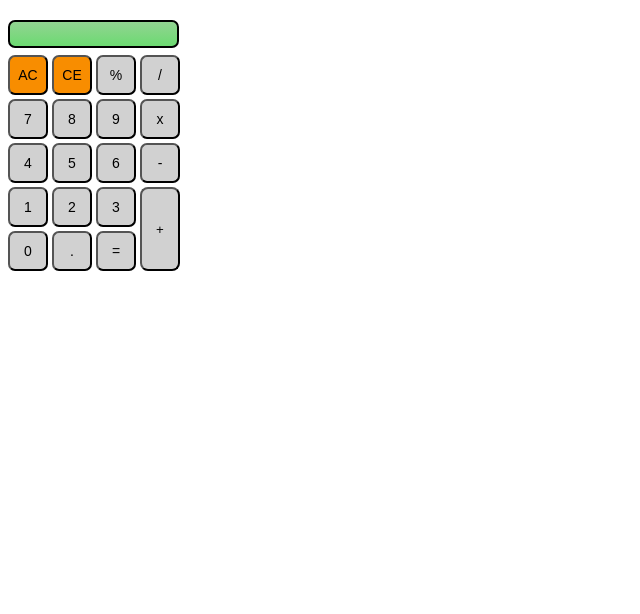
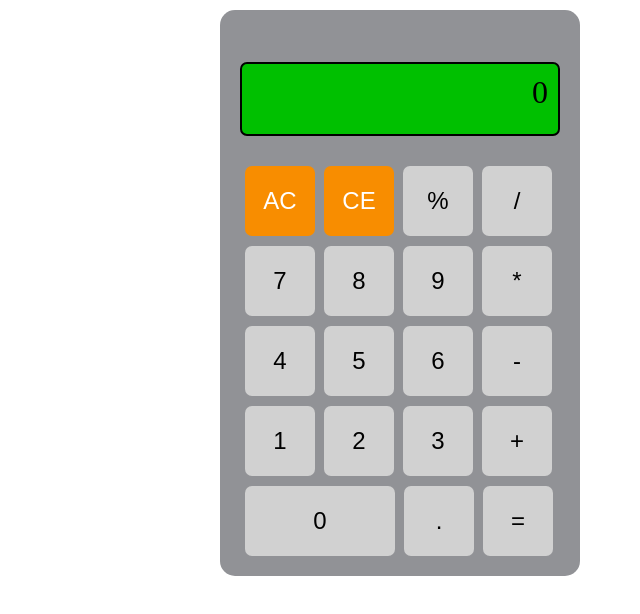
Before and after one commit to Kaiper09/Electron, an Electron app: page janelas/calc.html in a window 800 px wide. Shown: the whole page, without its empty margins (0-640 px from the left). Drawn offline with Linux system fonts and the light colour scheme.

Commit message:
Add files via upload

```diff
--- a/janelas/calc.css
+++ b/janelas/calc.css
@@ -1,42 +1,73 @@
-#btnCAL{
-    margin-top: -13px;
+#calcFundo {
+    background-color: #919296;
+    padding: 20px;
+    border-radius: 15px;
+    width: 320px;
+    margin: 100px auto;
+    margin-top: 10px;
 }
 
-#display{
-    margin-top: 20px;
+
+#display {
     border: 2px solid black;
-    width: 161px;
-    height: 18px;
     border-radius: 7px;
-    padding: 3px;
+    background-color: rgb(0, 192, 0);
+    height: 50px;
+    font-size: 32px;
     text-align: right;
-    background: linear-gradient(180deg, rgb(146, 212, 146), rgb(108, 218, 113));
+    padding: 10px;
+    color: rgb(0, 0, 0);
+    margin-bottom: 20px;
 }
 
-.botaogrande{
-    width: 40px;
-    height: 40px;
-    background-color: rgb(209, 209, 209);
-    font-size: 14px;
-    margin-top: 4px;
+.botaogrande {
+    width: 70px;
+    height: 70px;
+    font-size: 24px;
     border-radius: 7px;
+    border: none;
+    background-color: #d1d1d1;
+    transition:0.3s;
+    margin-top: 10px;
+    margin-left: 5px;
 }
 
-#botaomais{
-    width: 40px;
-    height: 84px;
-    position: absolute;
-    margin-left: 4px;
-    background-color: rgb(209, 209, 209);
-    margin-top: 4px;
-    border-radius: 8px;
+.botaogrande:hover {
+    background-color: rgb(192, 192, 192);
 }
 
-.ACCE{
+
+.ACCE {
     background-color: rgb(248, 141, 0);
-    width: 40px;
-    height: 40px;
-    font-size: 14px;
-    margin-top: 4px;
+    color: white;
+    width: 70px;
+    height: 70px;
+    font-size: 24px;
     border-radius: 7px;
+    border: none;
+    margin-left: 5px;
 }
+
+#botaozero {
+    width: 70px;
+    height: 70px;
+    font-size: 24px;
+    border-radius: 7px;
+    border: none;
+    cursor: pointer;
+    background-color: #d1d1d1;
+    transition:0.3s;
+    width: 150px;
+    margin-left: 5px;
+
+}
+
+#botaozero:hover{
+    transition:0.3s;
+    background-color: rgb(192, 192, 192);
+}
+
+.ACCE:hover {
+    transition:0.3s;
+    background-color: rgb(207, 125, 18);
+}
--- a/janelas/calc.html
+++ b/janelas/calc.html
@@ -1,18 +1,16 @@
 <!DOCTYPE html>
 <html lang="pt-br">
-
 <head>
     <meta charset="UTF-8">
     <meta name="viewport" content="width=device-width, initial-scale=1.0">
     <link href="calc.css" type="text/css" rel="stylesheet">
     <script type="module" src="calc.js"></script>
-    <title>Claculadora</title>
+    <title>Calculadora</title>
 </head>
+<body>
+    <div id="calcFundo">
+        <p id="display">0</p>
 
-<body>
-    <div>
-    <p id="display"></p>
-    </div>
         <div id="btnCAL">
             <div>
                 <button value="AC" class="ACCE">AC</button>
@@ -25,26 +23,29 @@
                 <button value="7" class="botaogrande">7</button>
                 <button value="8" class="botaogrande">8</button>
                 <button value="9" class="botaogrande">9</button>
-            <button value="*" class="botaogrande">x</button>
+                <button value="*" class="botaogrande">*</button>
             </div>
+
             <div>
                 <button value="4" class="botaogrande">4</button>
                 <button value="5" class="botaogrande">5</button>
                 <button value="6" class="botaogrande">6</button>
                 <button value="-" class="botaogrande">-</button>
             </div>
+
             <div>
                 <button value="1" class="botaogrande">1</button>
                 <button value="2" class="botaogrande">2</button>
                 <button value="3" class="botaogrande">3</button>
-            <button value="+" id="botaomais">+</button>
+                <button value="+" class="botaogrande">+</button>
             </div>
 
             <div>
-            <button value="0" class="botaogrande">0</button>
+                <button value="0" id="botaozero">0</button>
                 <button value="." class="botaogrande">.</button>
                 <button value="=" class="botaogrande">=</button>
             </div>
         </div>
+    </div>
 </body>
 </html>
--- a/janelas/calc.js
+++ b/janelas/calc.js
@@ -1,10 +1,20 @@
 document.getElementById('btnCAL').addEventListener('click', buttonClick);
 
 let calculo = ''
+let botoesPossiveis = [1, 2, 3, 4, 5, 6, 7, 8, 9, 0, 'AC', 'CE', '+', '-', '/', '*', '=', '.']
+let teste = 'Senac'
+console.log(teste)
+let testetamanho= teste.length
+console.log(teste.substring(0, testetamanho-1))
+
 
 function buttonClick(evento) {
 
     let value = evento.target.value
+    if (!value) {
+        return;
+    }
+
     if (value == '=') {
 
         calculo = eval(calculo);
@@ -13,24 +23,40 @@ function buttonClick(evento) {
         return
     }
 
-    if(value == "AC"){
+    if (value == "AC") {
         limparcalc()
         display()
         return
     }
 
+    if (value =="CE"){
+        console.log('TESTE')
+        limparCE()
+
+        display()
+        return
+
+    }
+
     calculo += value;
     display()
+
+
 }
 
-function limparcalc(){
-    calculo= '';
+function limparcalc() {
+    calculo = '';
     console.log("Calculadora limpa!!!")
     return
 }
 
-function display(){
-    let display= document.getElementById('display')
+function display() {
+    let display = document.getElementById('display')
     display.textContent = calculo
 
 }
+
+function limparCE(){
+    calculo= calculo.substring(0, calculo.length-1)
+
+}
```
Lines whose indentation alone changed are shown as unchanged.
